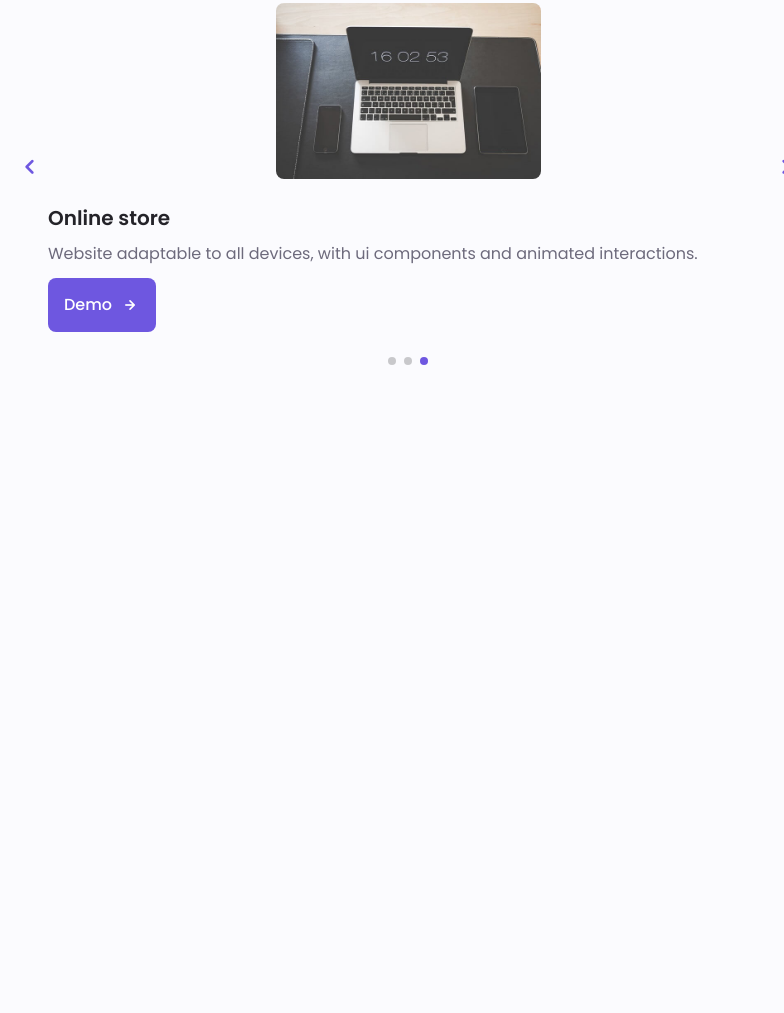
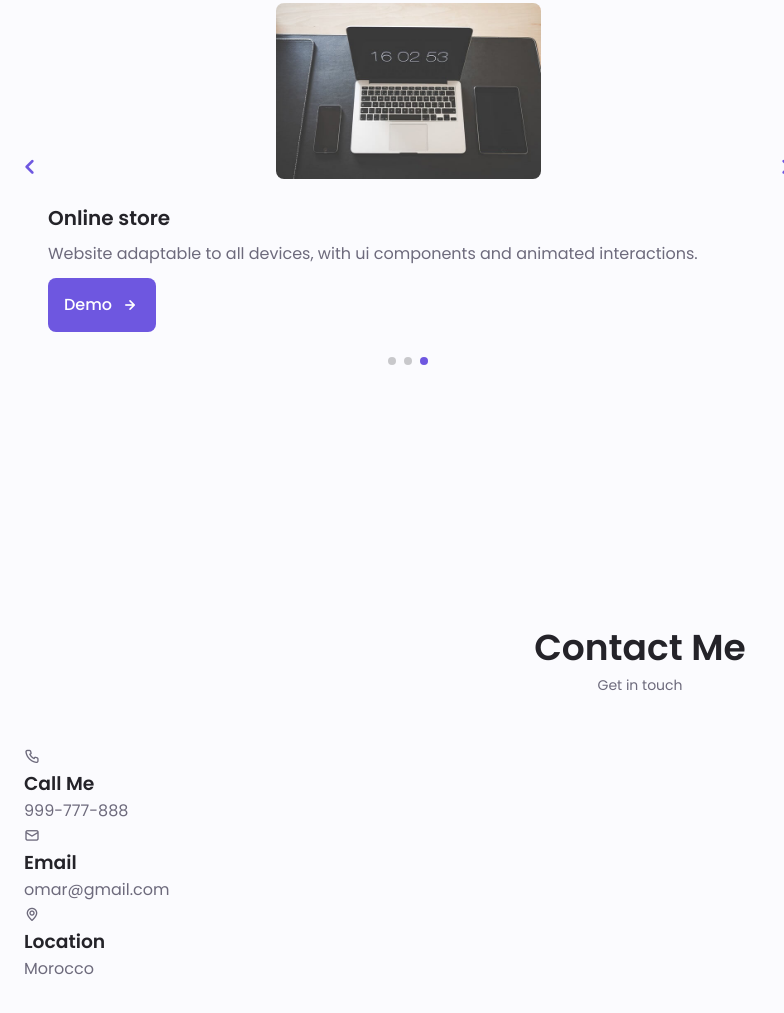
Before and after one commit to omaramsoul/responsive-portfolio, a plain HTML site: page index.html in a window 1280 px wide. Shown: the part 3926-4939 px from the top of the page, without its empty margins (0-784 px from the left). Before the commit the page ends 4658 px from the top, so only its background shows below. Drawn offline with nearby package versions, Linux system fonts and the light colour scheme.

Commit message:
Contact me section -In progress-

```diff
--- a/index.html
+++ b/index.html
@@ -630,7 +630,39 @@
 
             <!--==================== CONTACT ME ====================-->
             <section class="contact section" id="contact">
+                <h2 class="section__title">Contact Me</h2>
+                <span class="section__subtitle">Get in touch</span>
 
+                <div class="contact__container container grid">
+                    <div>
+                        <div class="contact__information">
+                            <i class="uil uil-phone contact__icon"></i>
+
+                            <div>
+                                <h3 class="contact__title">Call Me</h3>
+                                <span class="contact__subtitle">999-777-888</span>
+                            </div>
+                        </div>
+
+                        <div class="contact__information">
+                            <i class="uil uil-envelope-alt contact__icon"></i>
+
+                            <div>
+                                <h3 class="contact__title">Email</h3>
+                                <span class="contact__subtitle">omar@gmail.com</span>
+                            </div>
+                        </div>
+
+                        <div class="contact__information">
+                            <i class="uil uil-map-marker contact__icon"></i>
+
+                            <div>
+                                <h3 class="contact__title">Location</h3>
+                                <span class="contact__subtitle">Morocco</span>
+                            </div>
+                        </div>
+                    </div>
+                </div>
             </section>
         </main>
 
```
